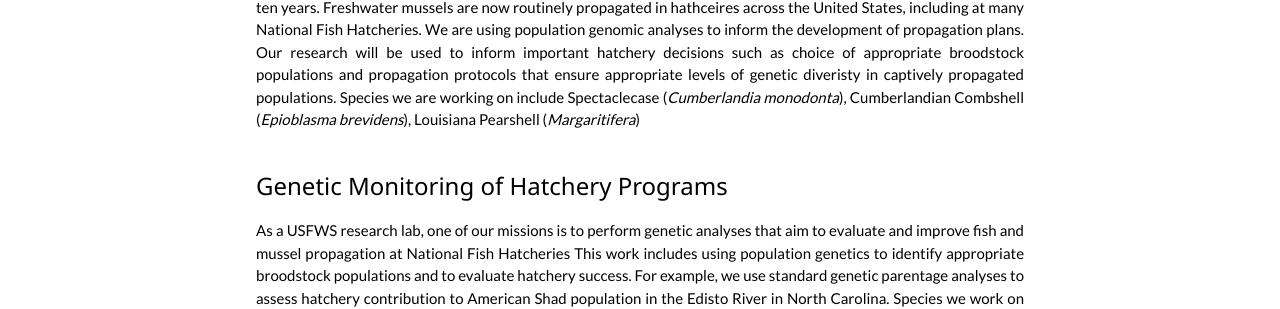
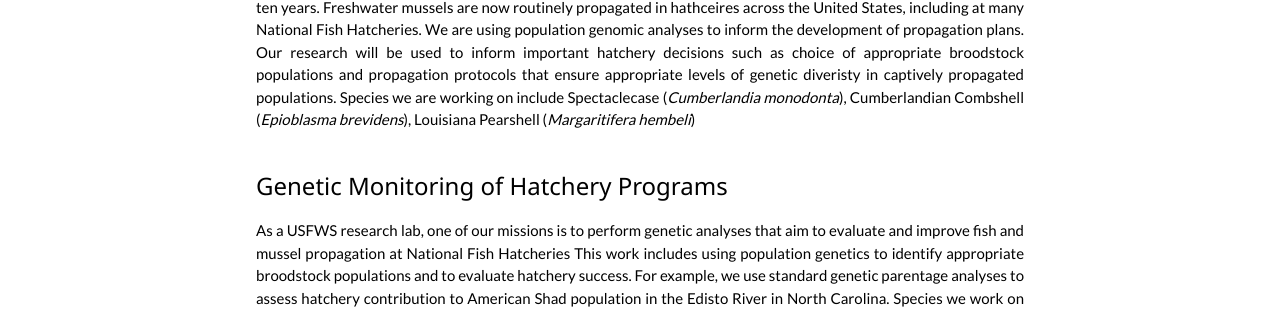
Before and after one commit to NathanWhelan/nathanwhelan.github.io, a Jekyll site: the page projects/conservationGenetics.html, which Jekyll copies as it is, in a window 1280 px wide and 900 px high, scrolled down 534 px. Shown: the part 422-731 px from the top of the window. Built offline with Jekyll 4.4.1, drawn with Linux system fonts in a browser that asks for light colours.

Commit message:
Update conservationGenetics.html

```diff
--- a/projects/conservationGenetics.html
+++ b/projects/conservationGenetics.html
@@ -45,7 +45,7 @@ body {font-family: "Lato", sans-serif}
     <h3 class="w3-justify">Comparative population genomics of at-risk and common pleurocerids</h3>
     <p class="w3-justify"> Building on our <i>Leptoxis ampla</i> project, we were funded to examine population genomics of over 15 pleurocerid species. We are using a comparative approach to compare genetic diversity of common riverine species, candidae and listed species, and narrow range endemics found in less than five springs. We are examining whether differences in life history contribute to differences in genetic diversity and population connectivity. Ultimately, these data will be used to inform listing decisions and management plans.</br></br></p>
     <h3 class="w3-justify">Development of Genetics Management Plans</h3>
-    <p class="w3-justify">Captive propagation and reintroduction of freshwater mussels has become a common management tool over the last ten years. Freshwater mussels are now routinely propagated in hathceires across the United States, including at many National Fish Hatcheries. We are using population genomic analyses to inform the development of propagation plans. Our research will be used to inform important hatchery decisions such as choice of appropriate broodstock populations and propagation protocols that ensure appropriate levels of genetic diveristy in captively propagated populations. Species we are working on include Spectaclecase (<i>Cumberlandia monodonta</i>), Cumberlandian Combshell (<i>Epioblasma brevidens</i>), Louisiana Pearshell (<i>Margaritifera</i>)</br></br></p>
+    <p class="w3-justify">Captive propagation and reintroduction of freshwater mussels has become a common management tool over the last ten years. Freshwater mussels are now routinely propagated in hathceires across the United States, including at many National Fish Hatcheries. We are using population genomic analyses to inform the development of propagation plans. Our research will be used to inform important hatchery decisions such as choice of appropriate broodstock populations and propagation protocols that ensure appropriate levels of genetic diveristy in captively propagated populations. Species we are working on include Spectaclecase (<i>Cumberlandia monodonta</i>), Cumberlandian Combshell (<i>Epioblasma brevidens</i>), Louisiana Pearshell (<i>Margaritifera hembeli</i>)</br></br></p>
     <h3 class="w3-justify">Genetic Monitoring of Hatchery Programs</h3>
     <p class="w3-justify">As a USFWS research lab, one of our missions is to perform genetic analyses that aim to evaluate and improve fish and mussel propagation at National Fish Hatcheries This work includes using population genetics to identify appropriate broodstock populations and to evaluate hatchery success. For example, we use standard genetic parentage analyses to assess hatchery contribution to American Shad population in the Edisto River in North Carolina. Species we work on include Lake Sturgeon (<i>Acipenser fulvescens</i>), American Shad (<i>Alosa sapidissima</i>), Striped Bass (<i>Morone saxatilis</i>), and Sicklefin Redhorse (<i>Moxostoma</i> sp.) Hatchery partners include <a href="https://www.fws.gov/warmsprings/FishHatchery/">Warm Springs National Fish Hatchery</a>, <a href="https://www.fws.gov/bearsbluff/">Bears Bluff National Fish Hatchery</a>, and <a href "https://www.fws.gov/welaka/">Welaka National Fish Hatchery.</a></p>
      </div>
```
